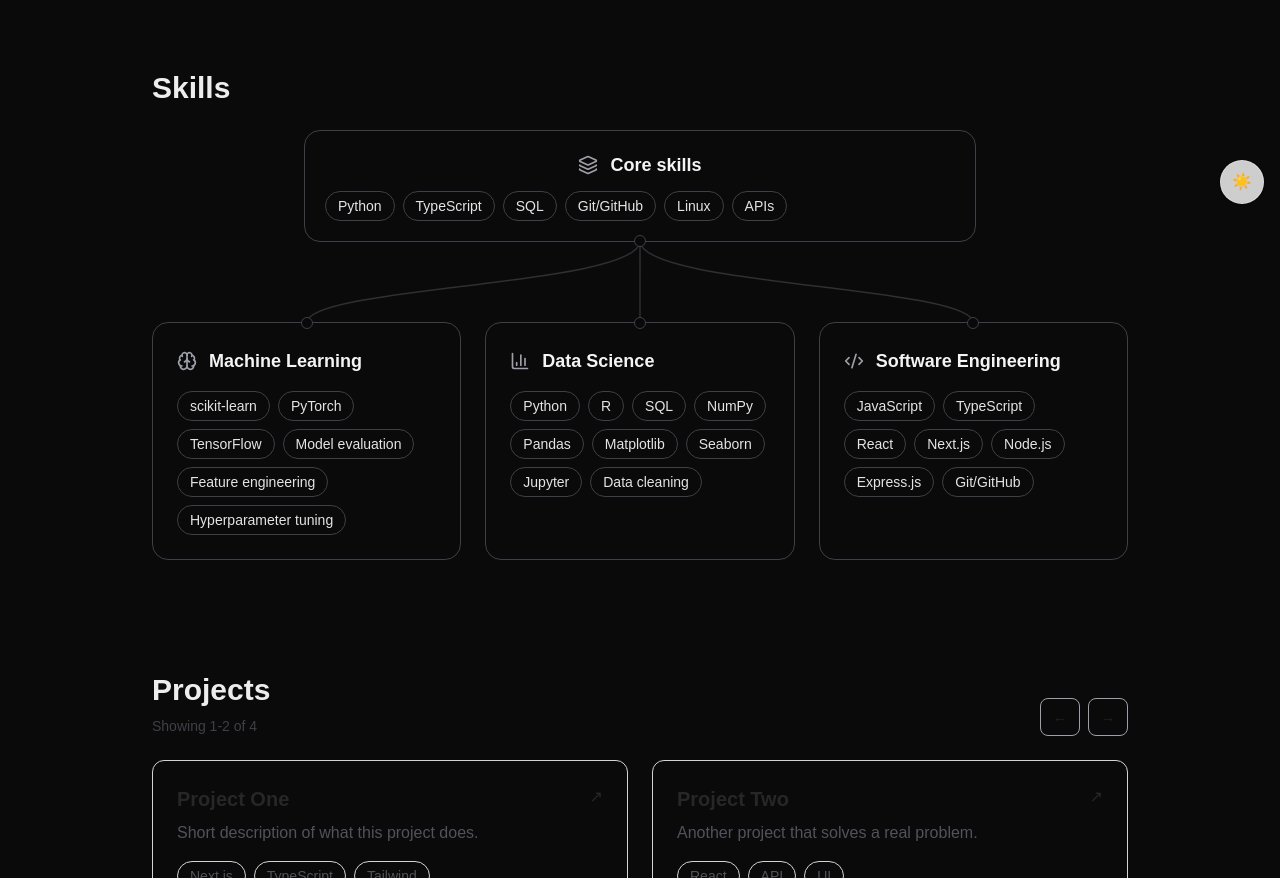
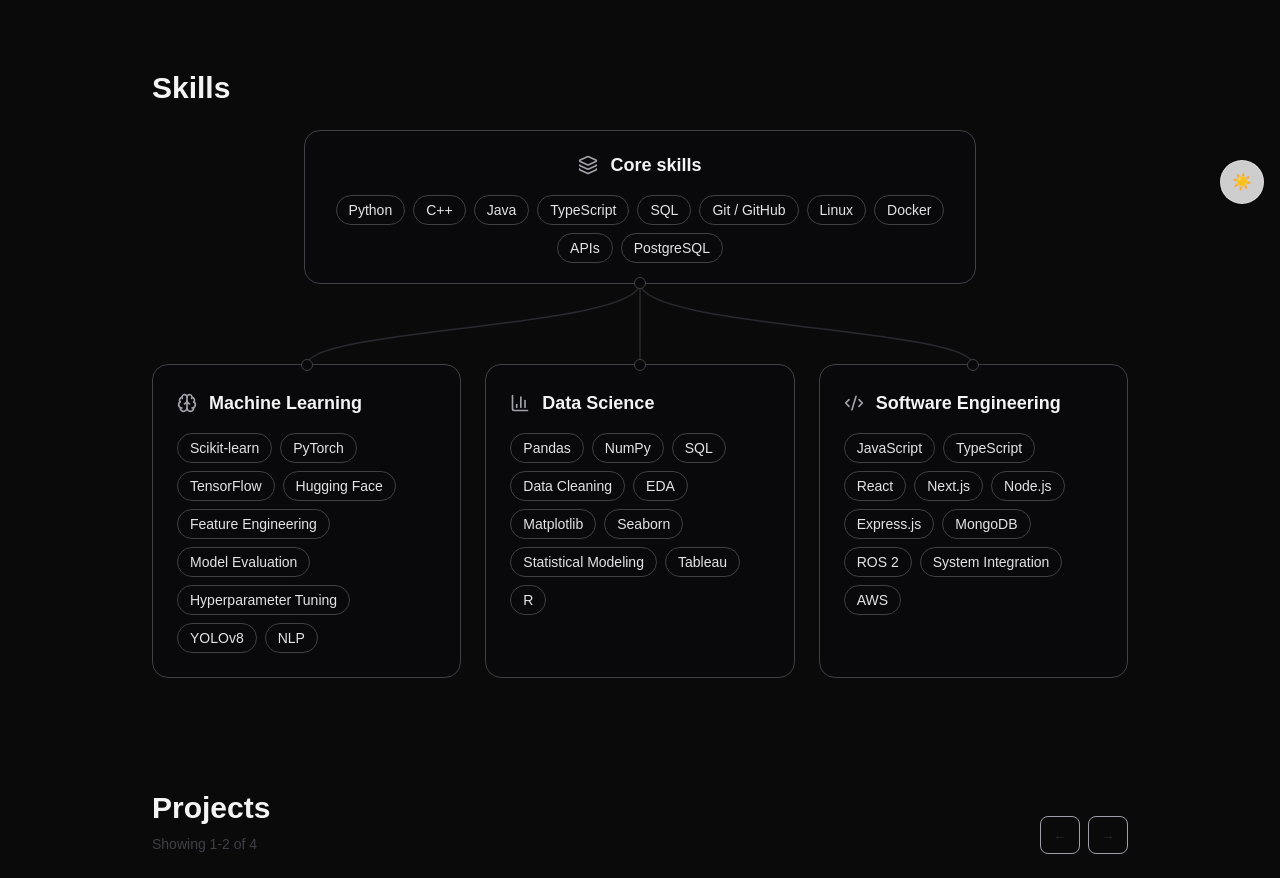
Before and after one commit to Coolguy4123/Portfolio, a Next.js app: page / in a window 1280 px wide. Shown: the part 580-1458 px from the top of the page. Built offline with nearby package versions, Linux system fonts and the light colour scheme.

Commit message:
Fixed light theme coloring

```diff
--- a/app/components/SkillSection.tsx
+++ b/app/components/SkillSection.tsx
@@ -1,53 +1,89 @@
 "use client";
 
-import { useEffect, useLayoutEffect, useMemo, useRef, useState } from "react";
+import React, { useEffect, useLayoutEffect, useMemo, useRef, useState } from "react";
 import { Brain, BarChart3, Code2, Layers } from "lucide-react";
 
+type DomainId = "ml" | "ds" | "swe";
+
 type Domain = {
-  id: "ml" | "ds" | "swe";
+  id: DomainId;
   title: string;
   icon: React.ElementType;
   items: string[];
 };
 
-const coreSkills = ["Python", "TypeScript", "SQL", "Git/GitHub", "Linux", "APIs"];
+type Pt = { x: number; y: number };
+
+function centerOf(el: HTMLElement): Pt {
+  const r = el.getBoundingClientRect();
+  return { x: r.left + r.width / 2, y: r.top + r.height / 2 };
+}
+
+const coreSkills = [
+  "Python",
+  "C++",
+  "Java",
+  "TypeScript",
+  "SQL",
+  "Git / GitHub",
+  "Linux",
+  "Docker",
+  "APIs",
+  "PostgreSQL",
+];
+
 const domains: Domain[] = [
   {
     id: "ml",
     title: "Machine Learning",
     icon: Brain,
     items: [
-      "scikit-learn",
+      "Scikit-learn",
       "PyTorch",
       "TensorFlow",
-      "Model evaluation",
-      "Feature engineering",
-      "Hyperparameter tuning",
+      "Hugging Face",
+      "Feature Engineering",
+      "Model Evaluation",
+      "Hyperparameter Tuning",
+      "YOLOv8",
+      "NLP",
     ],
   },
   {
     id: "ds",
     title: "Data Science",
     icon: BarChart3,
-    items: ["Python", "R", "SQL", "NumPy", "Pandas", "Matplotlib", "Seaborn", "Jupyter", "Data cleaning"],
+    items: [
+      "Pandas",
+      "NumPy",
+      "SQL",
+      "Data Cleaning",
+      "EDA",
+      "Matplotlib",
+      "Seaborn",
+      "Statistical Modeling",
+      "Tableau",
+      "R",
+    ],
   },
   {
     id: "swe",
     title: "Software Engineering",
     icon: Code2,
-    items: ["JavaScript", "TypeScript", "React", "Next.js", "Node.js", "Express.js", "Git/GitHub"],
+    items: [
+      "JavaScript",
+      "TypeScript",
+      "React",
+      "Next.js",
+      "Node.js",
+      "Express.js",
+      "MongoDB",
+      "ROS 2",
+      "System Integration",
+      "AWS",
+    ],
   },
 ];
-
-type Pt = {
-  x: number;
-  y: number;
-};
-
-function centerOf(el: HTMLElement): Pt {
-  const r = el.getBoundingClientRect();
-  return { x: r.left + r.width / 2, y: r.top + r.height / 2 };
-}
 
 export default function SkillsSection() {
   const canvasRef = useRef<HTMLDivElement | null>(null);
@@ -106,18 +142,15 @@
     setPaths(newPaths);
   };
 
-  // Layout-safe compute on mount
   useLayoutEffect(() => {
     compute();
   }, []);
 
-  // Recompute on resize and after first paint settles
   useEffect(() => {
     compute();
     const onResize = () => compute();
     window.addEventListener("resize", onResize);
 
-    // recompute a couple times in case fonts shift layout
     const t1 = window.setTimeout(compute, 80);
     const t2 = window.setTimeout(compute, 240);
 
@@ -128,91 +161,84 @@
     };
   }, []);
 
+  // Theme color for light/dark mode
+  const card = "bg-[rgb(var(--card))] border-[rgb(var(--border))]";
+  const heading = "text-[rgb(var(--fg))]";
+  const muted = "text-[rgb(var(--muted))]";
+  const chip = "border-[rgb(var(--border))] text-[rgb(var(--chip))]";
+  const line = "text-[rgb(var(--border))]/60";
+
   return (
     <section id="skills" className="scroll-mt-24 space-y-6">
       <div className="space-y-2">
-        <h2 className="text-3xl font-bold">Skills</h2>
+        <h2 className={`text-3xl font-bold ${heading}`}>Skills</h2>
       </div>
 
       <div ref={canvasRef} className="relative">
         <svg
           aria-hidden="true"
-          className="pointer-events-none absolute inset-0 hidden md:block"
+          className={`pointer-events-none absolute inset-0 hidden md:block ${line}`}
           width={svgSize.w}
           height={svgSize.h}
         >
           {paths.map((d, i) => (
-            <path
-              key={i}
-              d={d}
-              fill="none"
-              stroke="currentColor"
-              strokeWidth="1.5"
-              className="text-zinc-700/70"
-            />
+            <path key={i} d={d} fill="none" stroke="currentColor" strokeWidth="1.5" />
           ))}
         </svg>
 
         {/* Core card */}
-        <div className="relative mx-auto max-w-2xl rounded-2xl border border-zinc-700 p-5">
+        <div className={`relative mx-auto max-w-2xl rounded-2xl border p-5 ${card}`}>
           <div className="flex items-center justify-center gap-3">
-            <Layers className="h-5 w-5 text-zinc-400" />
-            <h3 className="text-lg font-semibold text-zinc-100">Core skills</h3>
+            <Layers className={`h-5 w-5 ${muted}`} />
+            <h3 className={`text-lg font-semibold ${heading}`}>Core skills</h3>
           </div>
 
-
-          <div className="mt-3 flex flex-wrap gap-2">
+          <div className="mt-4 flex flex-wrap justify-center gap-2">
             {coreSkills.map((s) => (
               <span
                 key={s}
-                className="inline-flex items-center rounded-full border border-zinc-700 px-3 py-1 text-sm text-zinc-200"
+                className={`inline-flex items-center rounded-full border px-3 py-1 text-sm ${chip}`}
               >
                 {s}
               </span>
             ))}
           </div>
 
-          {/* Anchor dot on border */}
+          {/* Dot on border of box */}
           <span
             ref={coreDotRef}
             aria-hidden="true"
-            className="
-              hidden md:block absolute left-1/2 -bottom-[6px] h-3 w-3 -translate-x-1/2 rounded-full
-              bg-zinc-950 border border-zinc-700
-            "
+            className={`hidden md:block absolute left-1/2 -bottom-[6px] h-3 w-3 -translate-x-1/2 rounded-full border ${card}`}
           />
         </div>
 
         <div className="h-20" />
 
-        {/* Domain section */}
+        {/* Domain cards */}
         <div className="grid gap-6 md:grid-cols-3">
           {domains.map((d) => {
             const Icon = d.icon;
             const topDotRef = dotRefs[d.id];
 
             return (
-              <div key={d.id} className="relative rounded-2xl border border-zinc-700 p-6">
-                {/* Anchor dot on border */}
+              <div key={d.id} className={`relative rounded-2xl border p-6 ${card}`}>
+                {/* Dot on border of box */}
                 <span
                   ref={topDotRef}
                   aria-hidden="true"
-                  className="
-                    hidden md:block absolute left-1/2 -top-[6px] h-3 w-3 -translate-x-1/2 rounded-full
-                    bg-zinc-950 border border-zinc-700
-                  "
+                  className={`hidden md:block absolute left-1/2 -top-[6px] h-3 w-3 -translate-x-1/2 rounded-full border ${card}`}
                 />
 
                 <div className="flex items-center gap-3">
-                  <Icon className="h-5 w-5 text-zinc-400" />
-                  <h3 className="text-lg font-semibold text-zinc-100">{d.title}</h3>
+                  <Icon className={`h-5 w-5 ${muted}`} />
+                  <h3 className={`text-lg font-semibold ${heading}`}>{d.title}</h3>
                 </div>
 
                 <div className="mt-4 flex flex-wrap gap-2">
                   {d.items.map((item) => (
                     <span
                       key={item}
-                      className="inline-flex items-center rounded-full border border-zinc-700 px-3 py-1 text-sm text-zinc-200"
+                      className={`inline-flex items-center rounded-full border px-3 py-1 text-sm ${chip}`}
                     >
                       {item}
                     </span>
--- a/app/globals.css
+++ b/app/globals.css
@@ -1,18 +1,30 @@
 @import "tailwindcss";
 
 :root {
-  --background: #ffffff;
-  --foreground: #171717;
+  /* page */
+  --bg: 245 246 247;
+  --fg: 17 24 39;
+
+  /* surfaces */
+  --card: 255 255 255;
+  --border: 39 39 42;
+  --muted: 82 82 91;
+  --chip: 24 24 27;
 }
 
 html.dark {
-  --background: #0a0a0a;
-  --foreground: #ededed;
+  --bg: 10 10 10;
+  --fg: 244 244 245;
+
+  --card: 9 9 11;
+  --border: 63 63 70;
+  --muted: 161 161 170;
+  --chip: 228 228 231;
 }
 
 body {
-  background: var(--background);
-  color: var(--foreground);
+  background: rgb(var(--bg));
+  color: rgb(var(--fg));
   font-family: Arial, Helvetica, sans-serif;
 }
 
--- a/app/layout.tsx
+++ b/app/layout.tsx
@@ -25,9 +25,10 @@
 }>) {
   return (
     <html lang="en" suppressHydrationWarning>
-      <body className="min-h-screen bg-zinc-100 text-zinc-900 dark:bg-zinc-950 dark:text-zinc-100">
+      <body className="min-h-screen">
         <ThemeProvider>{children}</ThemeProvider>
       </body>
+
     </html>
   )
 }
```
